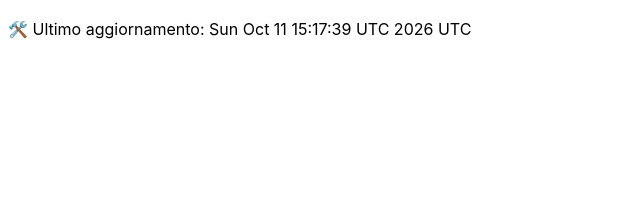
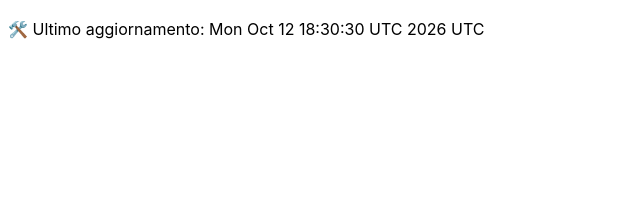
Before and after one commit to DanteTrb/DanteTrb.github.io, a Jekyll site: the page built from badges.md, in a window 1280 px wide. Shown: the top 213 px of the page, without its empty margins (0-640 px from the left). Built offline with Jekyll 4.4.1, drawn with Linux system fonts in a browser that asks for light colours; our own code applies the rules of GitHub Pages for plain Markdown files.

Commit message:
🛠️ Aggiornamento automatico badge

```diff
--- a/badges.md
+++ b/badges.md
@@ -1 +1 @@
-🛠️ Ultimo aggiornamento: Sun Oct 11 15:17:39 UTC 2026 UTC
+🛠️ Ultimo aggiornamento: Mon Oct 12 18:30:30 UTC 2026 UTC
```
